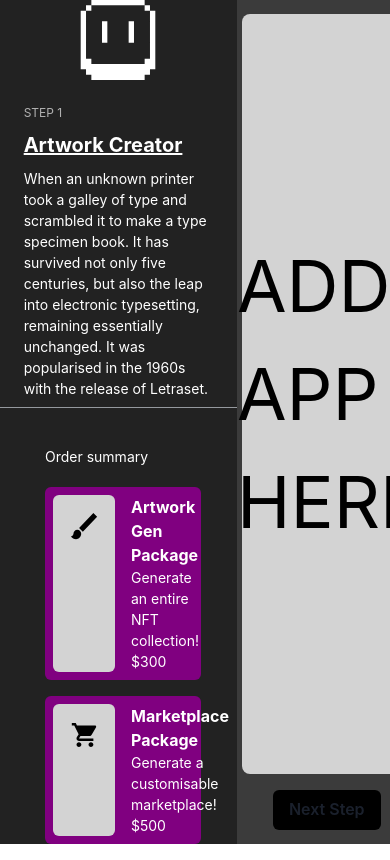
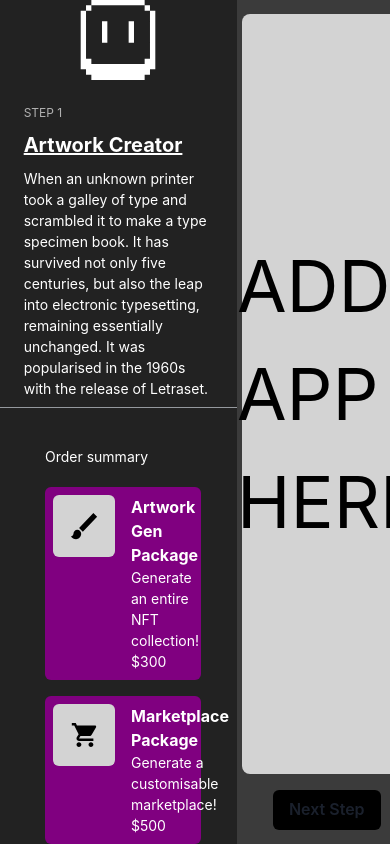
Before and after one commit to AndreiTotoro/wizard-skeleton, a Next.js app: page / in a window 390 px wide. Shown: the top 860 px of the page. Built offline with nearby package versions, Linux system fonts and the light colour scheme.

Commit message:
Modified the styles of the order items to be more responsive

```diff
--- a/components/OrderItem.js
+++ b/components/OrderItem.js
@@ -4,7 +4,18 @@ import React from 'react';
 export default function OrderItem({ icon, title, description, price }) {
 	return (
 		<Flex width="100%" mb="4" p="2" rounded="md" bgColor="purple">
-			<Box mr="4" p="4" rounded="md" bgColor="lightgray">
+			<Box
+				mr="4"
+				p="4"
+				rounded="md"
+				bgColor="lightgray"
+				display="flex"
+				flexDirection="column"
+				height="100%"
+				justifyItems="center"
+				alignItems="center"
+				alignContent="center"
+			>
 				{icon}
 			</Box>
 			<Flex direction="column">
--- a/components/ShoppingCart.js
+++ b/components/ShoppingCart.js
@@ -1,8 +1,6 @@
 import { Box, Divider, Flex, Text } from '@chakra-ui/react';
 import React from 'react';
 import OrderItem from './OrderItem';
-import { IoBrushSharp } from 'react-icons/io5';
-
 export default function ShoppingCart({ shoppingCartData }) {
 	return (
 		<Flex
```
